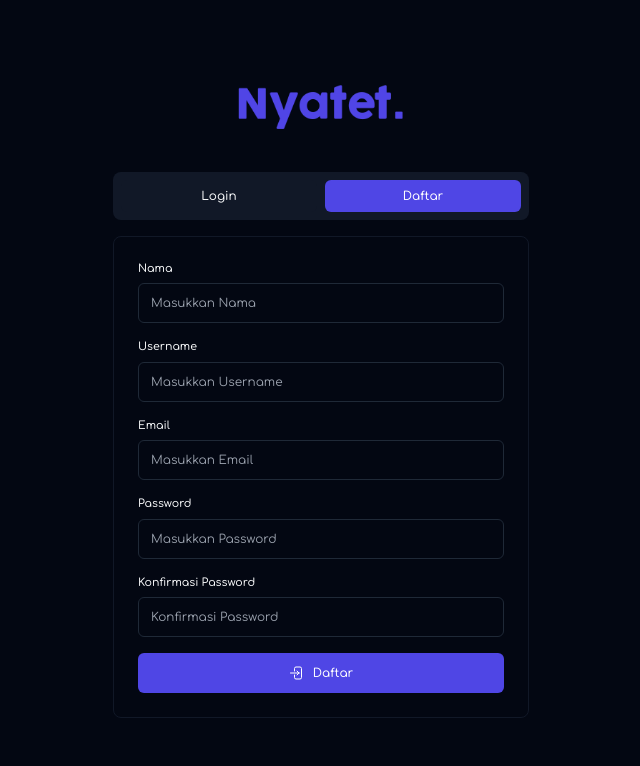
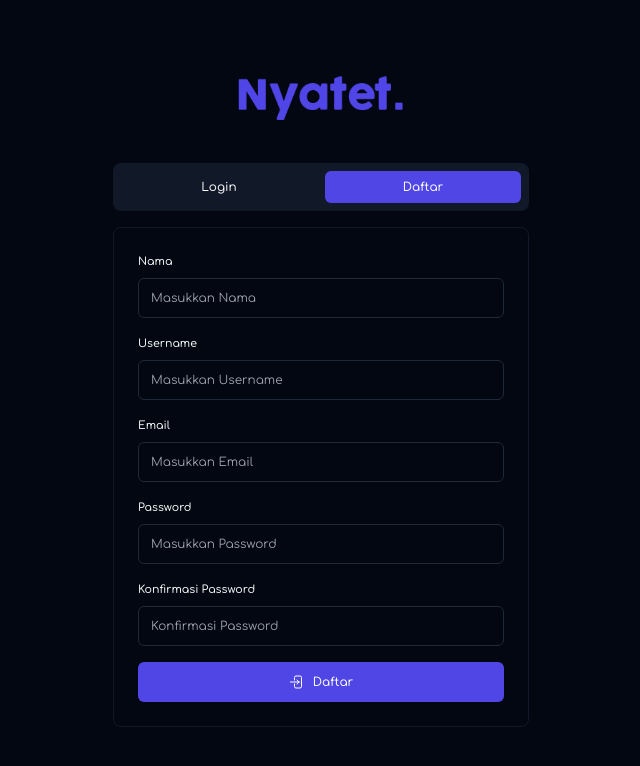
Before and after one commit to orz14/nyatet-app-v2, a Next.js app: page /auth/register in a window 1280 px wide. Shown: the top 766 px of the page, without its empty margins (319-959 px from the left). Built offline with nearby package versions, Linux system fonts and the light colour scheme.

Commit message:
ui: add testing page + refactor some code

```diff
--- /dev/null
+++ b/src/components/Card.tsx
@@ -0,0 +1,7 @@
+export default function Card({ children }: { children: React.ReactNode }) {
+  return (
+    <div className="relative flex flex-col min-w-0 break-words bg-gray-950 bg-clip-border border border-gray-900 rounded-lg">
+      <div className="flex-auto p-4 min-[448px]:p-6 text-gray-50 text-sm">{children}</div>
+    </div>
+  );
+}
--- a/src/pages/auth/forgot-password.tsx
+++ b/src/pages/auth/forgot-password.tsx
@@ -1,3 +1,4 @@
+import Card from "@/components/Card";
 import AuthLayout from "@/components/layouts/AuthLayout";
 import MetaTag from "@/components/MetaTag";
 import { Button } from "@/components/ui/button";
@@ -11,7 +12,7 @@ export default function ForgotPasswordPage() {
       <MetaTag title={"Lupa Password"} />
 
       <AuthLayout>
-        <section className="bg-gray-950 border border-gray-900 rounded-lg p-4 min-[448px]:p-6">
+        <Card>
           <form className="space-y-4">
             <div className="text-xs">Masukkan alamat email yang terkait dengan akun Anda dan kami akan mengirimkan tautan untuk mengatur ulang kata sandi Anda.</div>
 
@@ -40,7 +41,7 @@ export default function ForgotPasswordPage() {
               </Button>
             </div>
           </form>
-        </section>
+        </Card>
       </AuthLayout>
     </>
   );
--- a/src/pages/auth/login.tsx
+++ b/src/pages/auth/login.tsx
@@ -5,6 +5,7 @@ import { Button } from "@/components/ui/button";
 import { Checkbox } from "@/components/ui/checkbox";
 import { Input } from "@/components/ui/input";
 import { Label } from "@/components/ui/label";
+import Card from "@/components/Card";
 
 export default function LoginPage() {
   return (
@@ -12,7 +13,7 @@ export default function LoginPage() {
       <MetaTag title={"Login"} />
 
       <AuthLayout>
-        <section className="bg-gray-950 border border-gray-900 rounded-lg p-4 min-[448px]:p-6">
+        <Card>
           <form className="space-y-4">
             <div className="grid w-full items-center gap-1.5">
               <Label htmlFor="username" className="text-[11px] font-normal md:font-medium">
@@ -52,7 +53,7 @@ export default function LoginPage() {
               </Button>
             </div>
           </form>
-        </section>
+        </Card>
 
         <section className="flex flex-col min-[350px]:flex-row gap-4">
           <Button className="w-full text-[12px] bg-gray-800 text-white hover:bg-gray-900" asChild>
--- a/src/pages/auth/register.tsx
+++ b/src/pages/auth/register.tsx
@@ -1,3 +1,4 @@
+import Card from "@/components/Card";
 import AuthLayout from "@/components/layouts/AuthLayout";
 import MetaTag from "@/components/MetaTag";
 import { Button } from "@/components/ui/button";
@@ -10,7 +11,7 @@ export default function RegisterPage() {
       <MetaTag title={"Register"} />
 
       <AuthLayout>
-        <section className="bg-gray-950 border border-gray-900 rounded-lg p-4 min-[448px]:p-6">
+        <Card>
           <form className="space-y-4">
             <div className="grid w-full items-center gap-1.5">
               <Label htmlFor="name" className="text-[11px] font-normal md:font-medium">
@@ -56,7 +57,7 @@ export default function RegisterPage() {
               </Button>
             </div>
           </form>
-        </section>
+        </Card>
       </AuthLayout>
     </>
   );
--- /dev/null
+++ b/src/pages/testing.tsx
@@ -0,0 +1,7 @@
+export default function TestingPage() {
+  return (
+    <div className="w-full min-h-screen flex items-center justify-center">
+      <span>Testing Page</span>
+    </div>
+  );
+}
```
